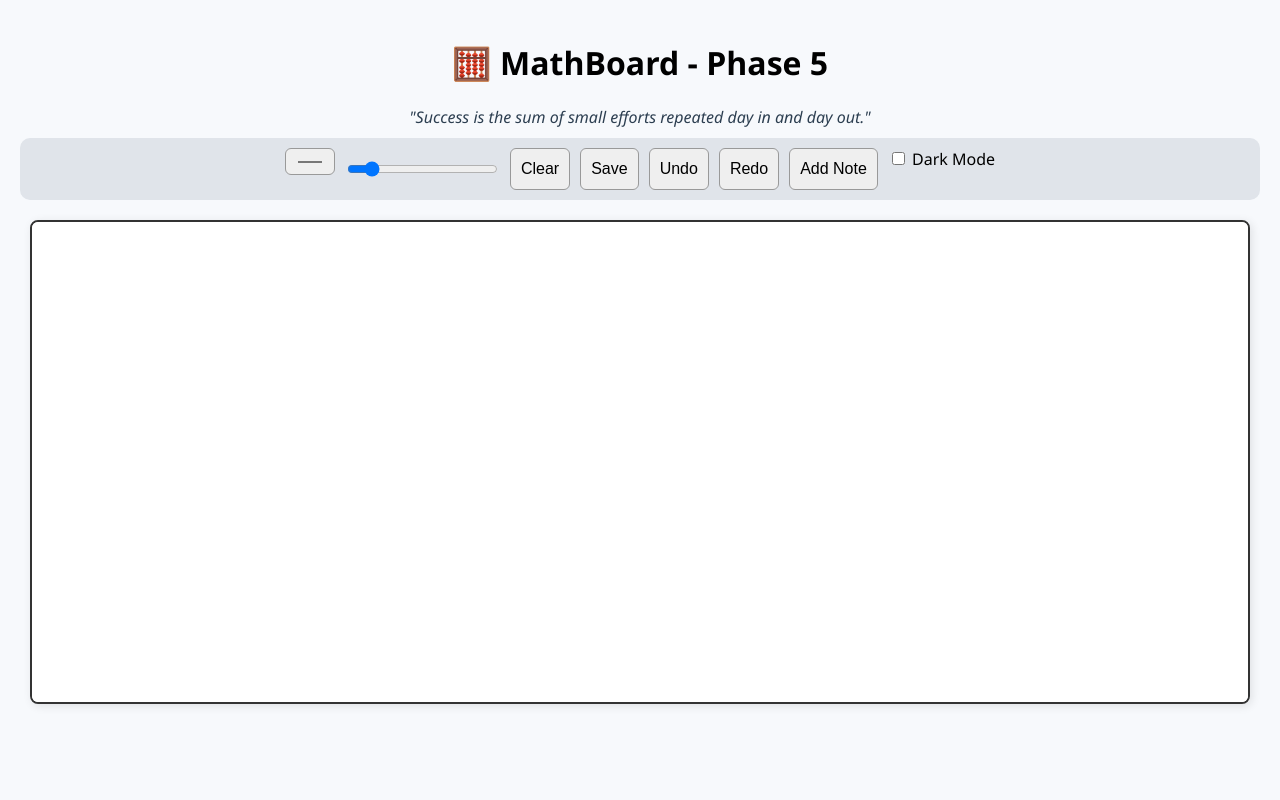
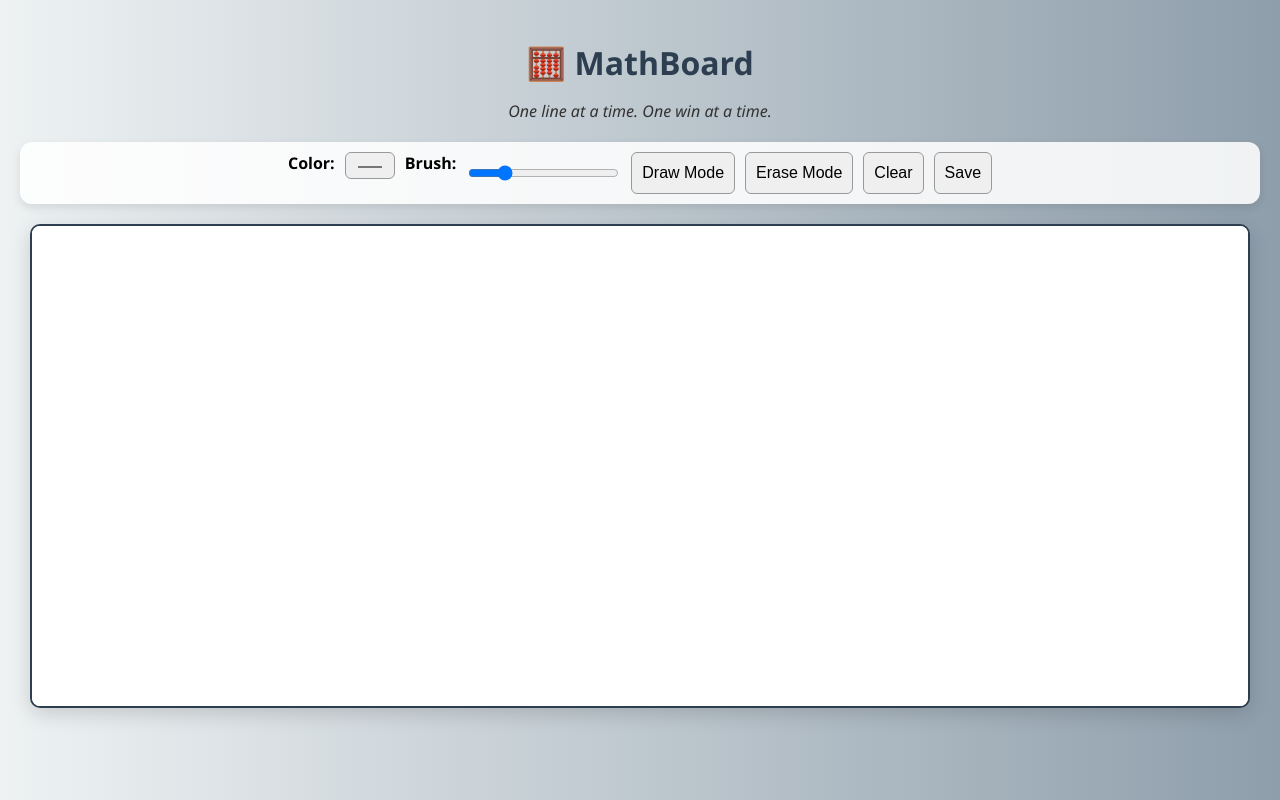
Before and after one commit to patience-enoch/MathBoard, a plain HTML site: page index.html in a window 1280 px wide. Both pictures are taken after a click on the button "Clear". Drawn offline with Linux system fonts and the light colour scheme.

Commit message:
Update index.html

```diff
--- a/index.html
+++ b/index.html
@@ -1,32 +1,41 @@
-
 <!DOCTYPE html>
-<html lang="="en">
+<html lang="en">
 <head>
   <meta charset="UTF-8" />
-  <meta name="viewport" content="width=device-width, initial-scale=1.0"/>
-  <title>MathBoard - Phase 5</title>
+  <meta name="viewport" content="width=device-width, initial-scale=1.0" />
+  <title>🧮 MathBoard - Final</title>
   <style>
     body {
       font-family: 'Segoe UI', Tahoma, Geneva, Verdana, sans-serif;
-      background-color: #f7f9fc;
-      color: #000;
+      background: linear-gradient(to right, #eef2f3, #8e9eab);
       margin: 0;
       padding: 20px;
       text-align: center;
     }
 
+    h1 {
+      margin-bottom: 10px;
+      color: #2c3e50;
+    }
+
     .toolbar {
+      background-color: #ffffffdd;
+      padding: 10px;
+      border-radius: 12px;
       margin-bottom: 20px;
-      background-color: #e0e4ea;
-      padding: 10px;
-      border-radius: 10px;
       display: flex;
       flex-wrap: wrap;
       justify-content: center;
       gap: 10px;
+      box-shadow: 0 4px 10px rgba(0, 0, 0, 0.1);
     }
 
-    .toolbar input, .toolbar button, .toolbar select {
+    .toolbar label {
+      font-weight: bold;
+    }
+
+    .toolbar input,
+    .toolbar button {
       padding: 10px;
       font-size: 1rem;
       border-radius: 6px;
@@ -35,170 +44,133 @@
     }
 
     canvas {
-      border: 2px solid #333;
+      border: 2px solid #2c3e50;
+      border-radius: 10px;
       background-color: #fff;
       touch-action: none;
       cursor: crosshair;
-      border-radius: 8px;
-      box-shadow: 2px 2px 10px rgba(0, 0, 0, 0.1);
-      width: 95vw;
+      max-width: 100%;
       height: 60vh;
+      box-shadow: 0 6px 20px rgba(0, 0, 0, 0.15);
     }
 
     .quote {
       font-style: italic;
-      margin-bottom: 10px;
-      color: #2c3e50;
-    }
-
-    .note {
-      position: absolute;
-      width: 200px;
-      height: 150px;
-      background: #fffae6;
-      border: 1px solid #ccc;
-      border-radius: 6px;
-      box-shadow: 2px 2px 8px rgba(0,0,0,0.1);
-      padding: 8px;
-      resize: both;
-      overflow: auto;
-    }
-
-    .note textarea {
-      width: 100%;
-      height: 100%;
-      border: none;
-      background: transparent;
-      resize: none;
+      color: #333;
+      margin-bottom: 20px;
     }
   </style>
 </head>
 <body>
-  <h1>🧮 MathBoard - Phase 5</h1>
-  <p class="quote" id="quote">"Success is the sum of small efforts repeated day in and day out."</p>
+  <h1>🧮 MathBoard</h1>
+  <p class="quote" id="quote"></p>
 
   <div class="toolbar">
-    <input type="color" id="colorPicker" value="#000000">
-    <input type="range" id="brushSize" min="1" max="20" value="2">
-    <button onclick="clearCanvas()">Clear</button>
-    <button onclick="saveImage()">Save</button>
-    <button onclick="undo()">Undo</button>
-    <button onclick="redo()">Redo</button>
-    <button onclick="addStickyNote()">Add Note</button>
-    <label>
-      <input type="checkbox" id="darkModeToggle"> Dark Mode
-    </label>
+    <label for="colorPicker">Color:</label>
+    <input type="color" id="colorPicker" value="#000000" />
+
+    <label for="brushSize">Brush:</label>
+    <input type="range" id="brushSize" min="1" max="20" value="4" />
+
+    <button id="drawModeBtn">Draw Mode</button>
+    <button id="eraseModeBtn">Erase Mode</button>
+    <button id="clearBtn">Clear</button>
+    <button id="saveBtn">Save</button>
   </div>
 
-  <canvas id="canvas"></canvas>
+  <canvas id="whiteboard"></canvas>
 
   <script>
-    const canvas = document.getElementById('canvas');
+    const canvas = document.getElementById('whiteboard');
     const ctx = canvas.getContext('2d');
-    const darkModeToggle = document.getElementById('darkModeToggle');
     const colorPicker = document.getElementById('colorPicker');
     const brushSize = document.getElementById('brushSize');
+    const clearBtn = document.getElementById('clearBtn');
+    const saveBtn = document.getElementById('saveBtn');
+    const drawModeBtn = document.getElementById('drawModeBtn');
+    const eraseModeBtn = document.getElementById('eraseModeBtn');
+    const quote = document.getElementById('quote');
+
+    const quotes = [
+      "You’re doing better than you think.",
+      "Small steps every day lead to big results.",
+      "Math is hard, but so are you!",
+      "Even when you feel behind, you’re moving forward.",
+      "One line at a time. One win at a time."
+    ];
+    quote.textContent = quotes[Math.floor(Math.random() * quotes.length)];
 
     let drawing = false;
-    let undoStack = [], redoStack = [];
+    let isErasing = false;
 
     function resizeCanvas() {
-      canvas.width = canvas.clientWidth;
-      canvas.height = canvas.clientHeight;
-      fillCanvas(darkModeToggle.checked ? '#2c2c2c' : '#fff');
-    }
-
-    window.addEventListener('resize', resizeCanvas);
-    resizeCanvas();
-
-    function fillCanvas(color) {
-      ctx.fillStyle = color;
+      canvas.width = window.innerWidth * 0.95;
+      canvas.height = window.innerHeight * 0.6;
+      ctx.fillStyle = "#ffffff";
       ctx.fillRect(0, 0, canvas.width, canvas.height);
     }
 
-    canvas.addEventListener('mousedown', e => {
+    function getPosition(e) {
+      const rect = canvas.getBoundingClientRect();
+      return {
+        x: (e.touches ? e.touches[0].clientX : e.clientX) - rect.left,
+        y: (e.touches ? e.touches[0].clientY : e.clientY) - rect.top
+      };
+    }
+
+    function startDraw(e) {
+      e.preventDefault();
       drawing = true;
+      draw(e);
+    }
+
+    function stopDraw(e) {
+      e.preventDefault();
+      drawing = false;
       ctx.beginPath();
-      ctx.moveTo(e.offsetX, e.offsetY);
-      saveState();
+    }
+
+    function draw(e) {
+      if (!drawing) return;
+      e.preventDefault();
+      const pos = getPosition(e);
+      ctx.lineWidth = brushSize.value;
+      ctx.lineCap = 'round';
+      ctx.strokeStyle = isErasing ? '#ffffff' : colorPicker.value;
+      ctx.globalCompositeOperation = isErasing ? 'destination-out' : 'source-over';
+      ctx.lineTo(pos.x, pos.y);
+      ctx.stroke();
+      ctx.beginPath();
+      ctx.moveTo(pos.x, pos.y);
+    }
+
+    canvas.addEventListener('mousedown', startDraw);
+    canvas.addEventListener('mousemove', draw);
+    canvas.addEventListener('mouseup', stopDraw);
+    canvas.addEventListener('mouseout', stopDraw);
+
+    canvas.addEventListener('touchstart', startDraw, { passive: false });
+    canvas.addEventListener('touchmove', draw, { passive: false });
+    canvas.addEventListener('touchend', stopDraw, { passive: false });
+
+    clearBtn.addEventListener('click', () => {
+      ctx.clearRect(0, 0, canvas.width, canvas.height);
+      ctx.fillStyle = "#ffffff";
+      ctx.fillRect(0, 0, canvas.width, canvas.height);
     });
 
-    canvas.addEventListener('mousemove', e => {
-      if (!drawing) return;
-      ctx.lineWidth = brushSize.value;
-      ctx.strokeStyle = colorPicker.value;
-      ctx.lineTo(e.offsetX, e.offsetY);
-      ctx.stroke();
-    });
-
-    canvas.addEventListener('mouseup', () => drawing = false);
-    canvas.addEventListener('mouseout', () => drawing = false);
-
-    function clearCanvas() {
-      saveState();
-      fillCanvas(darkModeToggle.checked ? '#2c2c2c' : '#fff');
-    }
-
-    function saveImage() {
+    saveBtn.addEventListener('click', () => {
       const link = document.createElement('a');
       link.download = 'mathboard.png';
       link.href = canvas.toDataURL();
       link.click();
-    }
+    });
 
-    function saveState() {
-      undoStack.push(canvas.toDataURL());
-      redoStack = [];
-    }
+    drawModeBtn.addEventListener('click', () => isErasing = false);
+    eraseModeBtn.addEventListener('click', () => isErasing = true);
 
-    function undo() {
-      if (!undoStack.length) return;
-      redoStack.push(canvas.toDataURL());
-      const img = new Image();
-      img.src = undoStack.pop();
-      img.onload = () => ctx.drawImage(img, 0, 0);
-    }
-
-    function redo() {
-      if (!redoStack.length) return;
-      undoStack.push(canvas.toDataURL());
-      const img = new Image();
-      img.src = redoStack.pop();
-      img.onload = () => ctx.drawImage(img, 0, 0);
-    }
-
-    function addStickyNote() {
-      const note = document.createElement('div');
-      note.className = 'note';
-      note.style.top = Math.random() * 300 + 'px';
-      note.style.left = Math.random() * 300 + 'px';
-      note.innerHTML = '<textarea placeholder="Your note..."></textarea>';
-      document.body.appendChild(note);
-      note.draggable = true;
-
-      note.addEventListener('dragstart', e => {
-        e.dataTransfer.setData('text/plain', null);
-        e.dataTransfer.setDragImage(new Image(), 0, 0);
-        const rect = note.getBoundingClientRect();
-        note.offsetX = e.clientX - rect.left;
-        note.offsetY = e.clientY - rect.top;
-      });
-
-      document.addEventListener('dragover', e => {
-        e.preventDefault();
-        const dragging = document.querySelector('.note[draggable="true"]');
-        if (dragging) {
-          dragging.style.left = (e.clientX - dragging.offsetX) + 'px';
-          dragging.style.top = (e.clientY - dragging.offsetY) + 'px';
-        }
-      });
-    }
-
-    darkModeToggle.addEventListener('change', () => {
-      document.body.style.backgroundColor = darkModeToggle.checked ? '#1e1e1e' : '#f7f9fc';
-      document.body.style.color = darkModeToggle.checked ? '#fff' : '#000';
-      fillCanvas(darkModeToggle.checked ? '#2c2c2c' : '#fff');
-    });
+    window.addEventListener('resize', resizeCanvas);
+    resizeCanvas();
   </script>
 </body>
 </html>
```
